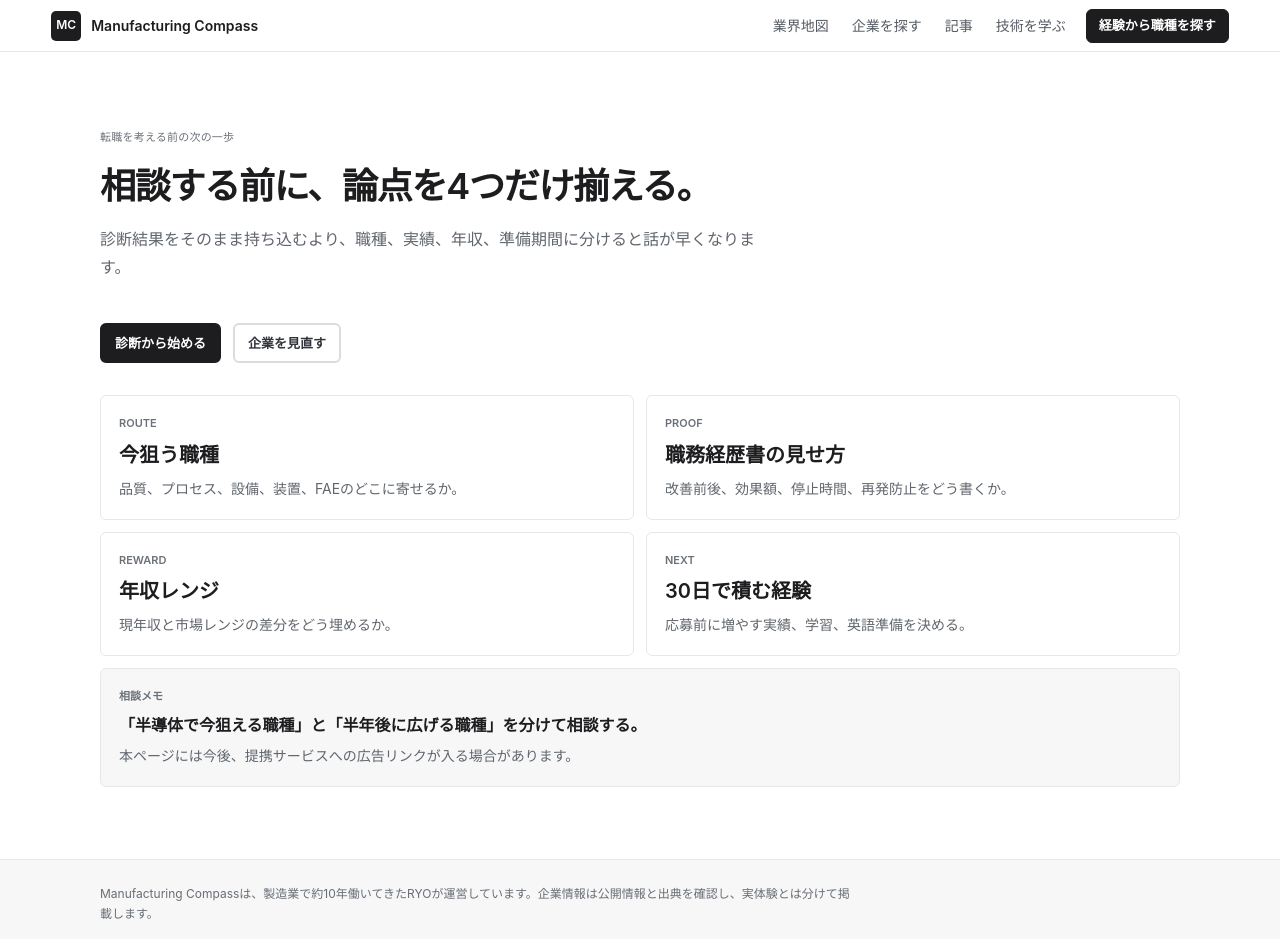
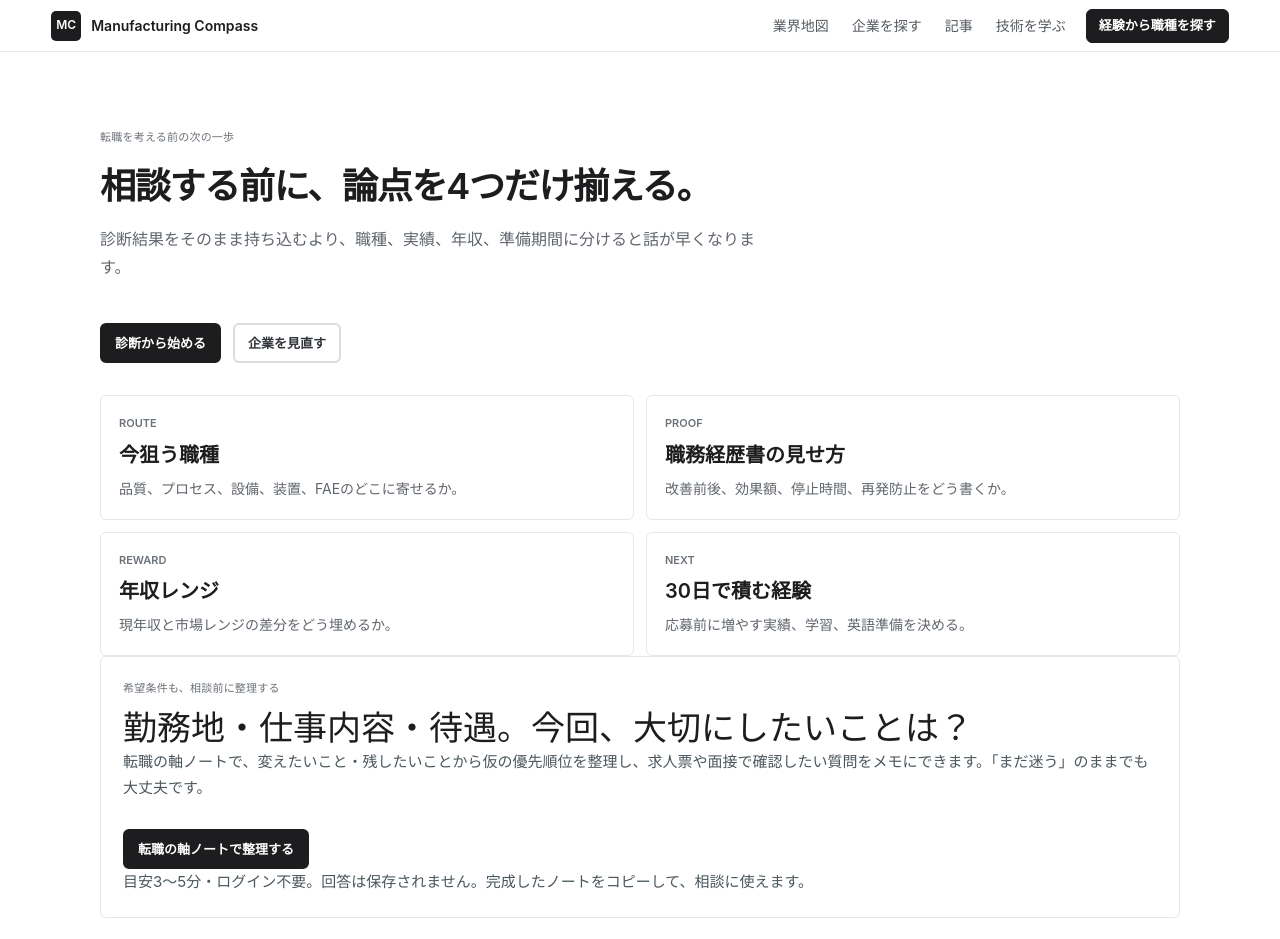
Before and after one commit to ryo0905-eng/manufacturing-compass, a Next.js app: page /career-consultation in a window 1280 px wide. Shown: the top 939 px of the page. Built offline with nearby package versions, Linux system fonts and the light colour scheme.

Commit message:
feat: link career priorities note from consultation page

```diff
--- a/src/app/career-consultation/page.tsx
+++ b/src/app/career-consultation/page.tsx
@@ -1,6 +1,7 @@
 import type { Metadata } from "next";
 import Link from "next/link";
 import { CareerCompassLink } from "@/components/CareerCompassLink";
+import { TrackedInternalLink } from "@/components/TrackedInternalLink";
 
 export const metadata: Metadata = {
   title: "半導体転職の相談準備",
@@ -60,10 +61,21 @@ export default function CareerConsultationPage() {
         ))}
       </section>
 
-      <section className="consultation-note">
-        <span>相談メモ</span>
-        <b>「半導体で今狙える職種」と「半年後に広げる職種」を分けて相談する。</b>
-        <p>本ページには今後、提携サービスへの広告リンクが入る場合があります。</p>
+      <section className="cta-panel" aria-labelledby="career-priorities-title">
+        <p className="section-label">希望条件も、相談前に整理する</p>
+        <h2 id="career-priorities-title">勤務地・仕事内容・待遇。今回、大切にしたいことは？</h2>
+        <p>転職の軸ノートで、変えたいこと・残したいことから仮の優先順位を整理し、求人票や面接で確認したい質問をメモにできます。「まだ迷う」のままでも大丈夫です。</p>
+        <div className="cta-actions">
+          <TrackedInternalLink
+            className="button primary"
+            href="/career-priorities"
+            eventName="career_priorities_cta_click"
+            eventProperties={{ source_page: "/career-consultation", cta_location: "consultation_after_topics" }}
+          >
+            転職の軸ノートで整理する
+          </TrackedInternalLink>
+        </div>
+        <p className="disclosure">目安3〜5分・ログイン不要。回答は保存されません。完成したノートをコピーして、相談に使えます。</p>
       </section>
     </main>
   );
--- a/src/app/career-priorities/page.tsx
+++ b/src/app/career-priorities/page.tsx
@@ -11,7 +11,7 @@ export const metadata: Metadata = {
 export default function CareerPrioritiesPage() {
   return <main className="page">
     <header style={{ maxWidth: 720, margin: '0 auto 24px' }}>
-      <p className="section-label">確認用 · CAREER NOTE</p>
+      <p className="section-label">CAREER NOTE</p>
       <h1>転職の軸ノート</h1>
     </header>
     <CareerPrioritiesNote />
```
Also changed, not shown: 4 other files (tests, documents, lock files or other folders).
